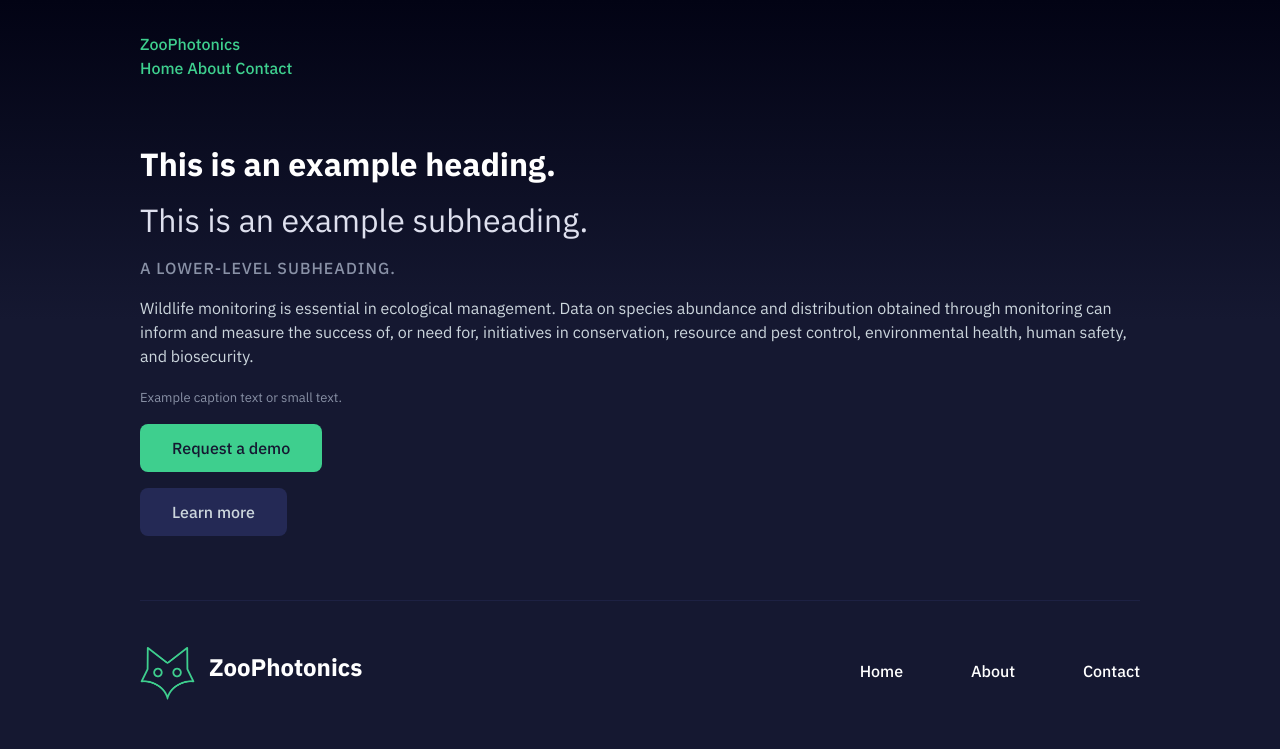
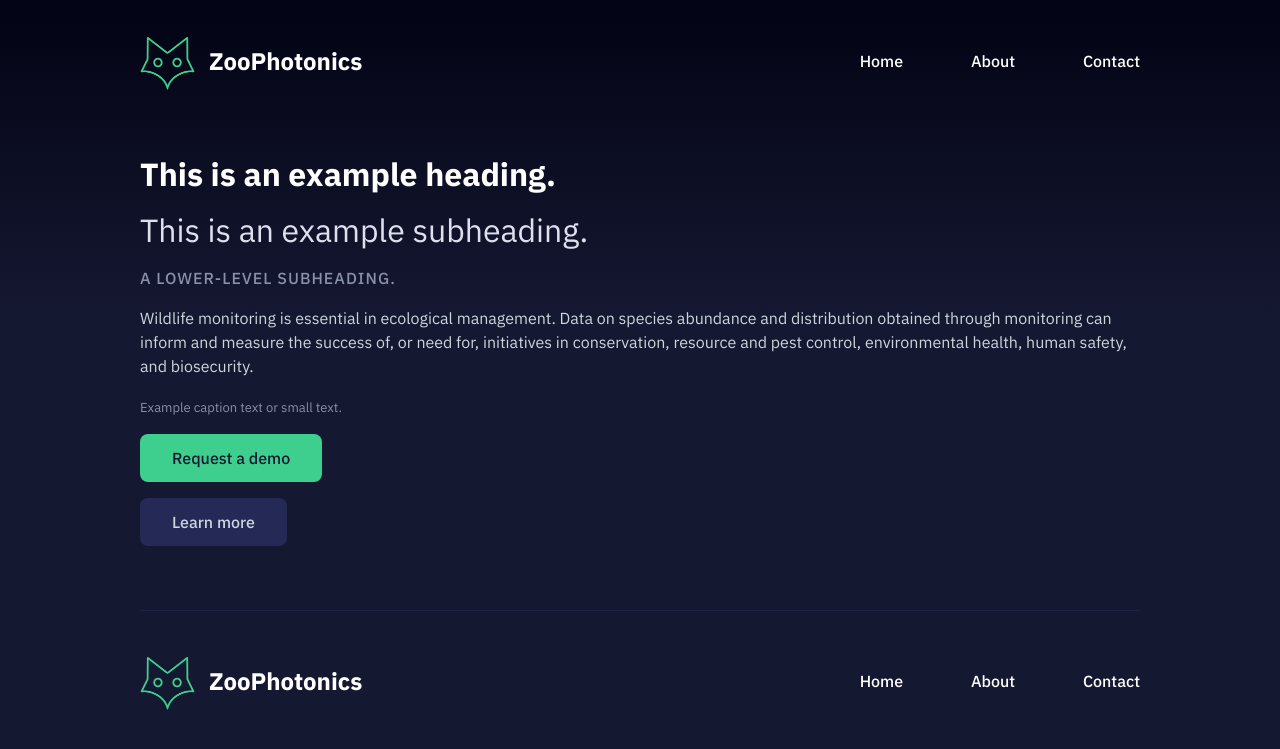
Before and after one commit to SensorTeam/website, a Jekyll site: the page built from source/test.md, in a window 1280 px wide. Shown: the top 749 px of the page. Built offline with Jekyll 4.4.1, drawn with Linux system fonts in a browser that asks for light colours.

Commit message:
Build header

```diff
--- a/source/_includes/footer.html
+++ b/source/_includes/footer.html
@@ -1,8 +1,4 @@
 <footer>
 	<a href="/" class="logo">ZooPhotonics</a>
-	<nav>
-		<a href="/">Home</a>
-		<a href="/about">About</a>
-		<a href="/contact">Contact</a>
-	</nav>
+	{% include nav.html %}
 </footer>
--- a/source/_includes/header.html
+++ b/source/_includes/header.html
@@ -1,8 +1,4 @@
 <header>
 	<a href="/" class="logo">ZooPhotonics</a>
-	<nav>
-		<a href="/">Home</a>
-		<a href="/about">About</a>
-		<a href="/contact">Contact</a>
-	</nav>
+	{% include nav.html %}
 </header>
--- /dev/null
+++ b/source/_includes/nav.html
@@ -0,0 +1,5 @@
+<nav>
+	<a href="/">Home</a>
+	<a href="/about">About</a>
+	<a href="/contact">Contact</a>
+</nav>
--- a/source/_sass/footer.scss
+++ b/source/_sass/footer.scss
@@ -15,47 +15,11 @@ footer {
 	border-top: 1px solid lighten($color--background, 5%);
 
 	.logo {
-		width: 55px;
-		height: 53px;
-		display: block;
-		margin-top: 5px;
-		text-indent: -99999px;
-		background-size: 55px 53px;
-		background-repeat: no-repeat;
-		background-position: top left;
-		background-image: url('/static/images/logo.png');
+		text-indent: -9999px;
 
 		@media (min-width: $width--breakpoint) {
 			text-indent: 0;
-			font-size: 24px;
-			padding-top: 8px;
-			font-weight: 800;
-			line-height: 24px;
-			padding-left: 69px;
-			color: $color--headings;
 		}
 	}
 
-	nav {
-
-		a {
-			display: inline-block;
-			color: $color--headings;
-			margin-right: 24px;
-
-			&:last-child {
-				margin-right: 0;
-			}
-
-			&:hover {
-				color: $color--links;
-			}
-
-			@media (min-width: $width--breakpoint) {
-				margin-right: 64px;
-			}
-
-		}
-
-	}
 }
--- a/source/_sass/global/ui.scss
+++ b/source/_sass/global/ui.scss
@@ -1,6 +1,26 @@
 // ------------------------------------------
 // User Interface Elements
 // ------------------------------------------
+
+.logo {
+	width: 55px;
+	height: 53px;
+	display: block;
+	margin-top: 5px;
+	text-indent: -99999px;
+	background-size: 55px 53px;
+	background-repeat: no-repeat;
+	background-position: top left;
+	background-image: url('/static/images/logo.png');
+
+	text-indent: 0;
+	font-size: 24px;
+	padding-top: 12px;
+	font-weight: 800;
+	line-height: 24px;
+	padding-left: 69px;
+	color: $color--headings;
+}
 
 .button {
 	font-size: 16px;
--- a/source/_sass/header.scss
+++ b/source/_sass/header.scss
@@ -5,4 +5,23 @@
 header {
 	margin: 0 auto;
 	max-width: $width--site;
+
+	display: flex;
+	align-items: center;
+	justify-content: space-between;
+
+	.logo {
+		text-indent: 0;
+		font-size: 16px;
+
+		@media (min-width: $width--breakpoint) {
+			font-size: 24px;
+		}
+	}
+
+	nav {
+		@media (max-width: $width--breakpoint) {
+			display: none;
+		}
+	}
 }
--- /dev/null
+++ b/source/_sass/nav.scss
@@ -0,0 +1,26 @@
+// ------------------------------------------
+// Nav (_includes/nav.html)
+// ------------------------------------------
+
+nav {
+
+	a {
+		display: inline-block;
+		color: $color--headings;
+		margin-right: 24px;
+
+		&:last-child {
+			margin-right: 0;
+		}
+
+		&:hover {
+			color: $color--links;
+		}
+
+		@media (min-width: $width--breakpoint) {
+			margin-right: 64px;
+		}
+
+	}
+
+}
--- a/source/static/style.scss
+++ b/source/static/style.scss
@@ -9,3 +9,4 @@
 
 @import 'header';
 @import 'footer';
+@import 'nav';
```
